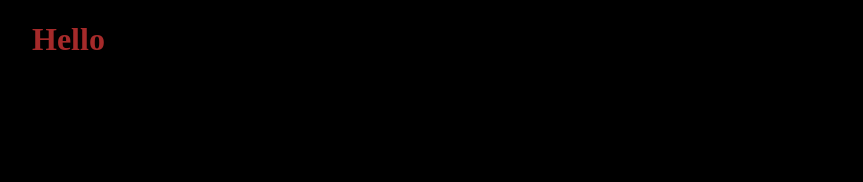
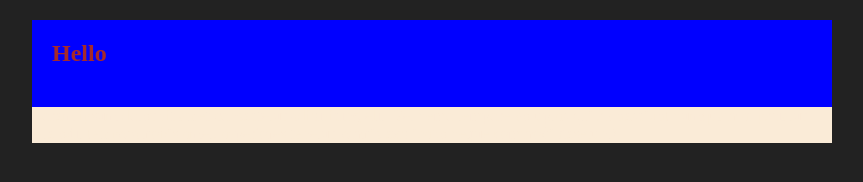
Before and after one commit to Lukas-piano/homepage, a plain HTML site: page index.html in a window 1280 px wide. Shown: the whole page, without its empty margins (208-1071 px from the left). Drawn offline with Linux system fonts and the light colour scheme.

Commit message:
Added: css section, css styles, js folder,

```diff
--- /dev/null
+++ b/css/section.css
@@ -0,0 +1,18 @@
+.section {
+    color: aliceblue;
+    background-color: aquamarine;
+}
+
+.section {
+    background-color: blue;
+}
+
+.section__title {
+    color: brown;
+    padding: 20px;
+}
+
+.section__discription {
+    color: antiquewhite;
+    background-color: antiquewhite;
+}
--- a/css/style.css
+++ b/css/style.css
@@ -8,10 +8,6 @@ html {
 
 .body {
     max-width: 800px;
-    background-color: black;
+    background-color: #222;
     margin: 0 auto;
 }
-
-.title {
-    color: brown;
-}
--- a/index.html
+++ b/index.html
@@ -1,13 +1,23 @@
 <!DOCTYPE html>
 <html lang="en">
+
 <head>
     <meta charset="UTF-8">
     <meta http-equiv="X-UA-Compatible" content="IE=edge">
     <meta name="viewport" content="width=device-width, initial-scale=1.0">
     <title>Document</title>
     <link href="css/style.css" rel="stylesheet">
+    <link href="css/section.css" rel="stylesheet">
 </head>
+
 <body class="body">
-    <h1 class="title">Hello</h1>
+    <section class="section">
+        <h1 class="section__title">Hello</h1>
+        <p class="section__discription">Lorem ipsum dolor sit amet consectetur adipisicing elit. Vel nemo tempore
+            voluptas qui ab nesciunt numquam at pariatur iste odit tempora nobis amet, asperiores tenetur, omnis
+            explicabo neque commodi deserunt!</p>
+    </section>
+
 </body>
+
 </html>
```
Also changed, not shown: js/script.js (added).
